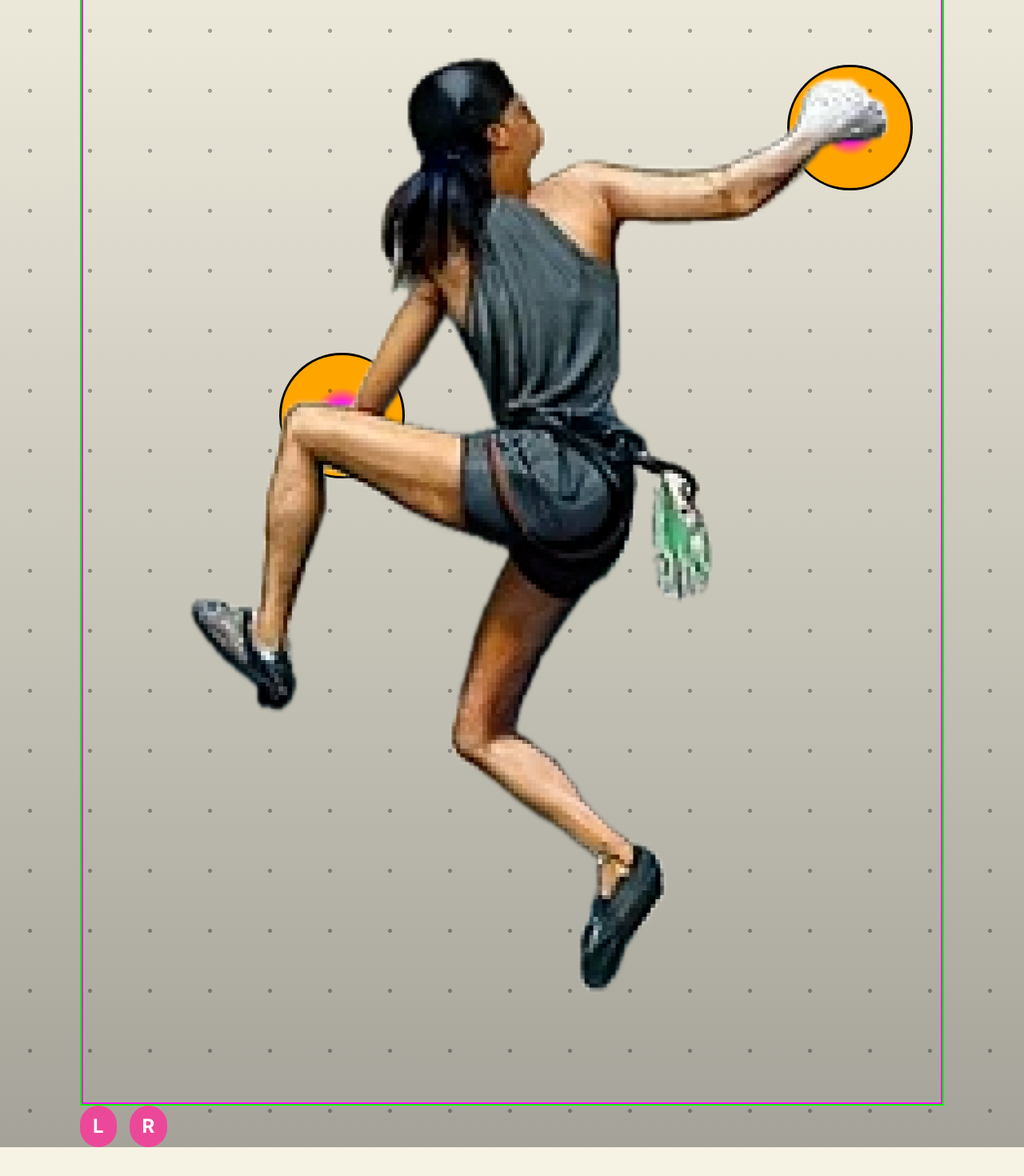
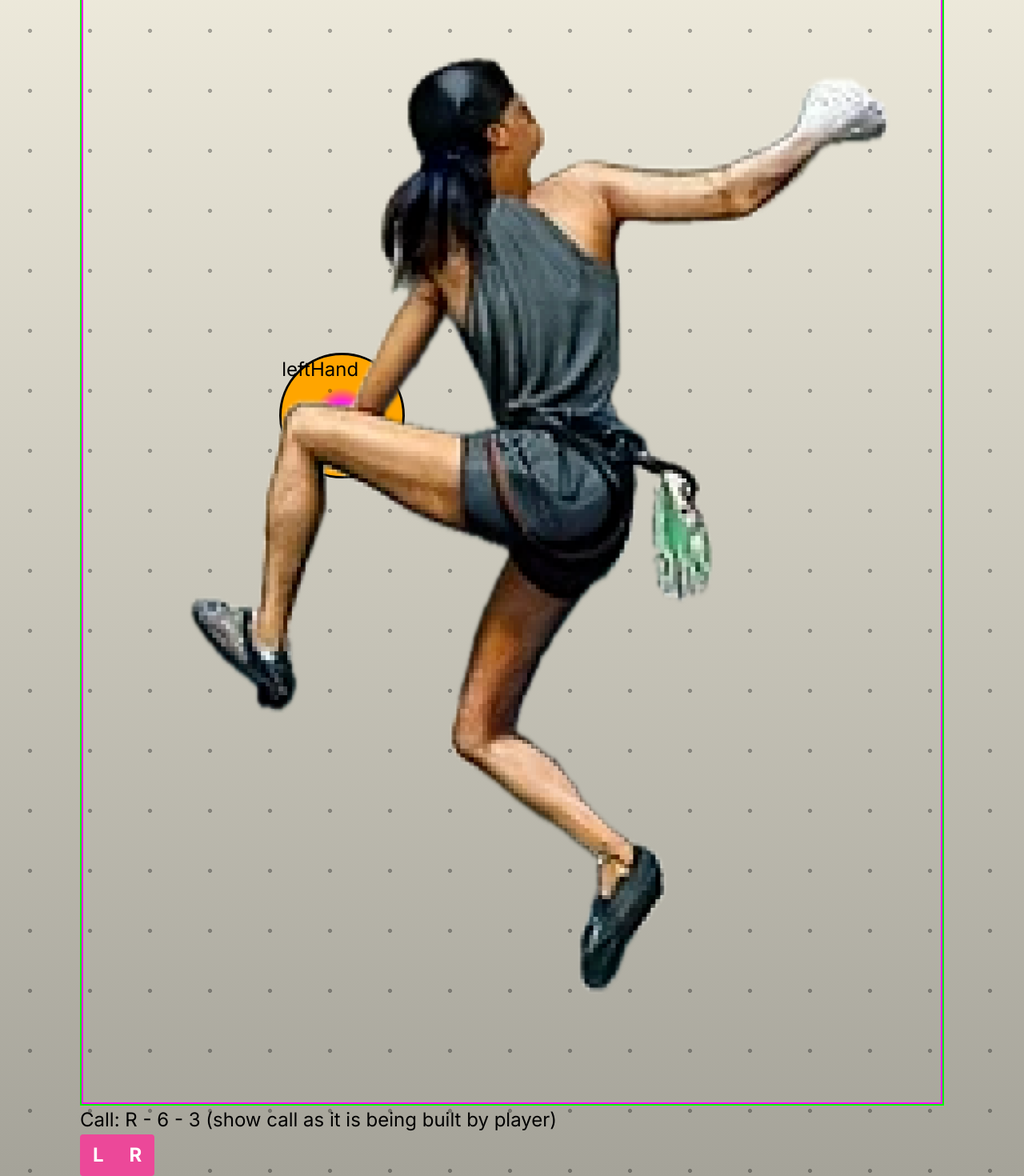
Before and after one commit to stubbornella/hold-guesser, a Next.js app: page /call in a window 1280 px wide. Shown: the part 224-1694 px from the top of the page at 80% size. Before the commit the page ends 1658 px from the top, so only its background shows below. Built offline with nearby package versions, Linux system fonts and the light colour scheme.

Commit message:
positions the limb highlighter programmatically

```diff
--- a/app/call/page.tsx
+++ b/app/call/page.tsx
@@ -1,13 +1,12 @@
-
-import React from 'react';
+'use client'
+import React, { useState, useEffect } from 'react';
 import Image from 'next/image';
 
 // define the type of the climber
 type Climber = {
   name: string;
   imageUrl: string;
-  rightHand?: string[];
-  leftHand?: string[];
+  coordinates: Coordinates;
   width?: number;
   height?: number;
 };
@@ -15,51 +14,141 @@ type Climber = {
 // define the type of the climbers array
 type Climbers = Climber[];
 
+// Define coordinate to match the data structure in the climbers array
+type Coordinate = {
+  top: number;
+  left: number;
+};
+
+// define coordinates to match the data structure in the climbers array
+type Coordinates = {
+  rightHand: Coordinate;
+  leftHand: Coordinate;
+  rightFoot: Coordinate;
+  leftFoot: Coordinate;
+};
+
+// add a notion of a currentClimber
+type CurrentClimber = {
+  climber: Climber;
+  currentLimb: string;
+  top: number;
+  left: number;
+};
+
+const leftOffset = (climber: Climber, currentLimb: string): string => { // hardcoded leftHand for now where function is called
+  const { width, coordinates } = climber;
+  const { left } = coordinates[currentLimb as keyof Coordinates];
+
+  if (!width) return '-5px';
+
+  const percentage = (left / width) * 100;
+  return `${percentage}%`;
+}
+
+const topOffset = (climber: Climber, currentLimb: string): string => { // hardcoded leftHand for now where function is called
+  const { height, coordinates } = climber;
+  const { top } = coordinates[currentLimb as keyof Coordinates];
+
+  if (!height) return '-5px';
+
+  const percentage = (top / height) * 100;
+  return `${percentage}%`;
+}
+/*
+const leftOffset = (climber: Climber, currentLimb: string): String => {
+  if (!climber.width) return '-5px';
+  switch (currentLimb) {
+    case 'right-hand':
+      return (climber.coordinates.rightHand.left / climber.width) * 100 + '%';
+    case 'left-hand':
+      return (climber.coordinates.leftHand.left/climber.width) * 100 + '%';
+    case 'right-foot':
+      return (climber.coordinates.rightFoot.left/climber.width) * 100 + '%';
+    case 'left-foot':
+      return (climber.coordinates.leftFoot.left/climber.width) * 100 + '%';
+    default:
+      return '-5px'; // should never happen, not sure what the right value is here
+  }
+}
+*/
+/*
+const topOffset = (climber: Climber, currentLimb: string): String => {
+  if (!climber.height) return '-5px';
+  switch (currentLimb) {
+    case 'right-hand':
+      return (climber.coordinates.rightHand.top / climber.height) * 100 + '%';
+    case 'left-hand':
+      return (climber.coordinates.leftHand.top/climber.height) * 100 + '%';
+    case 'right-foot':
+      return (climber.coordinates.rightFoot.top/climber.height) * 100 + '%';
+    case 'left-foot':
+      return (climber.coordinates.leftFoot.top/climber.height) * 100 + '%';
+    default:
+      return '-5px'; // should never happen, not sure what the right value is here
+  }
+}
+*/
 // dummy data structure for climbers
 const climbers: Climbers = [
-  { name: 'Alex Ondra',
+  {
+    name: 'Alex Ondra',
     imageUrl: '/climbers/1.png',
-    rightHand: ['276px', '278px'],
+    coordinates: {
+      rightHand: { top: 321, left: 936 },
+      leftHand: { top: 682, left: 301 },
+      rightFoot: { top: 5, left: 5 },
+      leftFoot: { top: 5, left: 5 },
+    },
     width: 1076,
-    height:1568 }/*,
-  { name: 'Adam Megos', imageUrl: '/climbers/2.png' } ,
-  { name: 'Chris Sharma', imageUrl: '/climbers/3.jpg' },
-  { name: 'Margo Hayes', imageUrl: '/climbers/4.jpg' },
-  { name: 'Nalle Hukkataival', imageUrl: '/climbers/5.jpg' },
-  { name: 'Nina Williams', imageUrl: '/climbers/6.jpg' },
-  { name: 'Paul Robinson', imageUrl: '/climbers/7.jpg' },
-  { name: 'Shauna Coxsey', imageUrl: '/climbers/8.jpg' },
-  { name: 'Tommy Caldwell', imageUrl: '/climbers/9.jpg' },
-  { name: 'Tomoa Narasaki', imageUrl: '/climbers/10.jpg' },
-  { name: 'Yoshiyuki Ogata', imageUrl: '/climbers/11.jpg' }*/
+    height: 1568
+  },
   // add more climbers as needed
 ];
-// background 247, 243, 228
+
+// game that teaches people who don't know their right from their left how to call a climb for a visually impaired climber
+
 const CallGame: React.FC = () => {
+  const [highlightedHand, setHighlightedHand] = useState('');
+
+  useEffect(() => {
+    setHighlightedHand(Math.random() < 0.5 ? 'rightHand' : 'leftHand');
+  }, []);
+
+  const guessHand = (hand: string) => {
+    if (hand === highlightedHand) {
+      alert('Correct!');
+    } else {
+      alert('Incorrect!');
+    }
+    setHighlightedHand(Math.random() < 0.5 ? 'rightHand' : 'leftHand');
+  };
+
   return (
     <div className='wall'>
         <h1>Climbing Blind</h1>
         <div className='hold'></div>
         <div className='climber'>
-            <div className='current-limb right-hand' style={{top:'20.5%', left:'87%'}}></div>
-            <div className='current-limb left-hand' style={{top:'43.5%', left:'28%'}}></div>
           <Image
             src={climbers[0].imageUrl}
             alt={climbers[0].name}
-            width={1076}
-            height={1568}
+            width={climbers[0].width}
+            height={climbers[0].height}
             priority
           />
+          <div className={`current-limb`} style={{top: topOffset(climbers[0], 'leftHand'), left: leftOffset(climbers[0], 'leftHand')}}>
+            {highlightedHand}
           </div>
-        <div className='controls flex space-x-4'>
-            <button title="left hand" className="bg-pink-500 hover:bg-pink-600 text-white font-bold py-2 px-4 rounded-full">
+        </div>
+        <div>Call: R - 6 - 3 (show call as it is being built by player)</div>
+        <div className='controls flex rounded-full'>
+          <button onClick={() => guessHand('leftHand')} title="left hand" className="bg-pink-500 hover:bg-pink-600 text-white font-bold py-2 px-4 rounded-l">
               L
           </button>
-            <button title="right hand" className="bg-pink-500 hover:bg-pink-600 text-white font-bold py-2 px-4 rounded-full">
+          <button onClick={() => guessHand('rightHand')} title="right hand" className="bg-pink-500 hover:bg-pink-600 text-white font-bold py-2 px-4 rounded-r">
               R
           </button>
         </div>
-        <div className='spotlight'></div>
     </div>
   );
 };
--- a/app/globals.css
+++ b/app/globals.css
@@ -41,10 +41,10 @@ body {
   background-size: 75px 75px;
 }
 
-.wall {
+/*.wall {
   min-height: 100vh;
   min-height: 1vh;
-}
+}*/
 
 .climber {
   display: inline-block;
```
Lines whose indentation alone changed are shown as unchanged.
